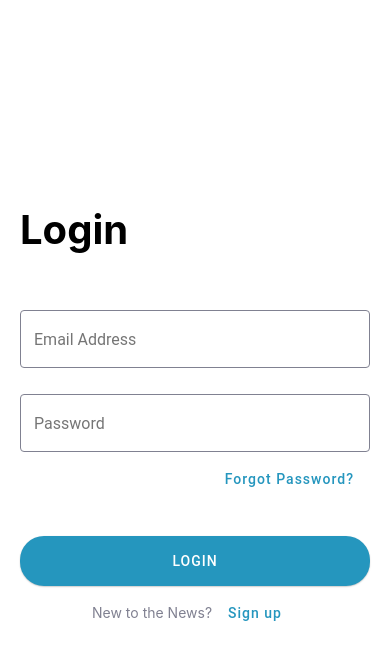
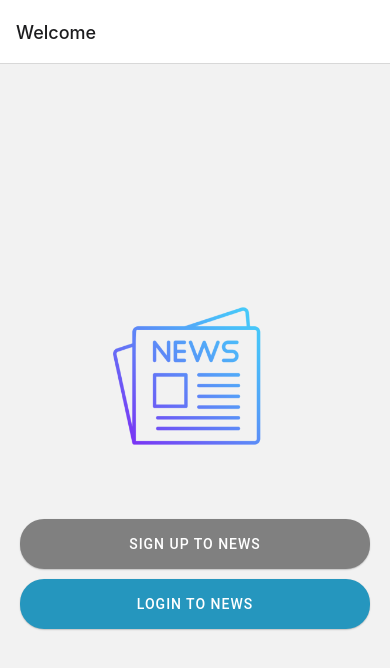
Before and after one commit to Gentlekboy/News-App-React-Native, a React Native app: screen / in a window 390 px wide. Shown: the top 668 px of the page. Built offline with nearby package versions, Linux system fonts and the light colour scheme.

Commit message:
set up navigation in the App component

```diff
--- a/App.tsx
+++ b/App.tsx
@@ -1,7 +1,11 @@
-import LoginScreen from "./app/screens/authentication/login/LoginScreen";
-import SignUpScreen from "./app/screens/authentication/sign_up/SignUpScreen";
+import { NavigationContainer } from "@react-navigation/native";
+import StackNavigator from "./app/navigation/StackNavigator";
 import WelcomeScreen from "./app/screens/welcome/WelcomeScreen";
 
 export default function App() {
-  return <LoginScreen />;
+  return (
+    <NavigationContainer>
+      <StackNavigator />
+    </NavigationContainer>
+  );
 }
```
